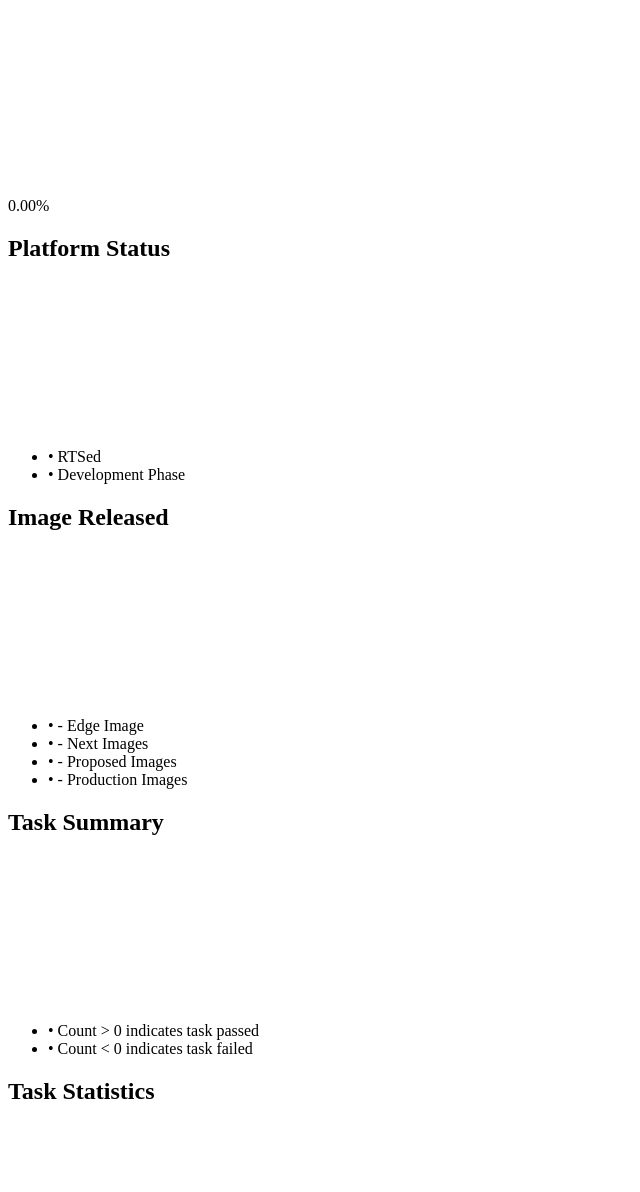
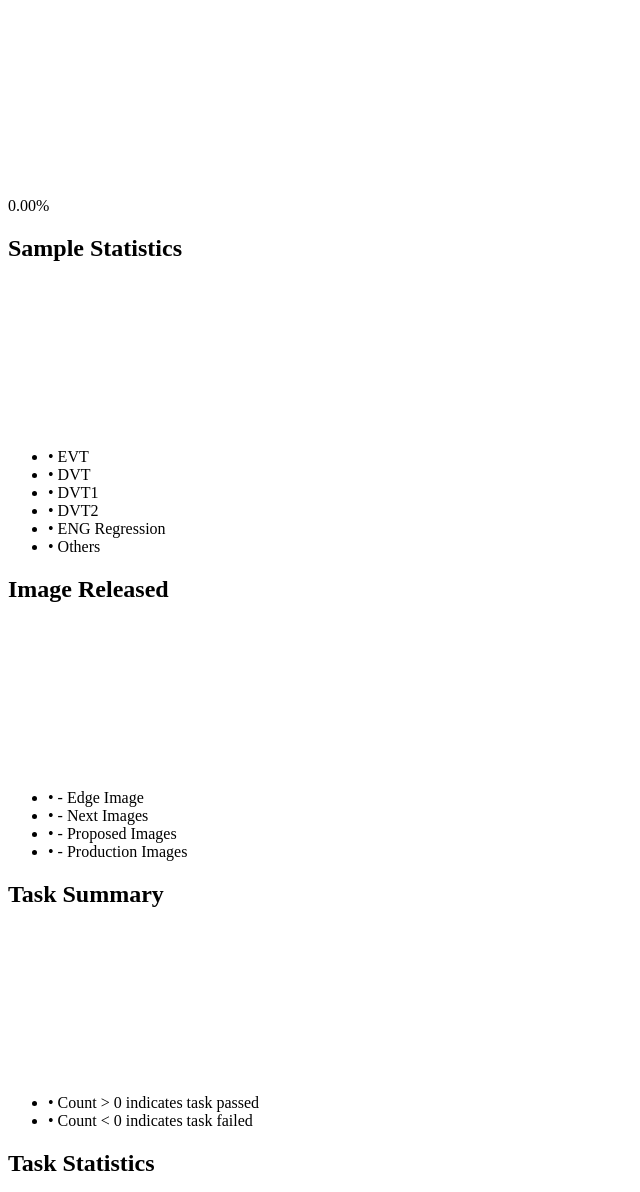
Before and after one commit to BabyKnight/mirror, a Django app: page /index/dashboard/ in a window 1280 px wide. Shown: the part 5308-6500 px from the top of the page, without its empty margins (0-640 px from the left). Run offline with Django 5.2, Linux system fonts and the light colour scheme; data that the repository does not hold is empty; a map, chart or similar area stays blank.

Commit message:
add build phase for sample model, update api for sample st charts

```diff
--- a/mirror/core/api.py
+++ b/mirror/core/api.py
@@ -90,7 +90,7 @@ def charts_data(request, chart_type):
     """
     api for frontend request of chart data
     Availble chart type:
-        - platform
+        - sample_statistics
         - image
         - task_result_sum
         - task_st_this_week
--- a/mirror/core/templates/dashboard.html
+++ b/mirror/core/templates/dashboard.html
@@ -25,12 +25,16 @@
 
 <!-- Charts -->
 <div class="grid grid-cols-1 md:grid-cols-3 gap-4 mb-6">
-    <div class="bg-white rounded-lg shadow-md p-6 col-span-1">
-        <h2 class="text-xl font-semibold mb-4">Platform Status</h2>
-        <canvas id="platformStatusChart" class="w-full h-48"></canvas>
+    <div class="relative bg-white rounded-lg shadow-md p-6 col-span-1">
+        <h2 class="text-xl font-semibold mb-4">Sample Statistics</h2>
+        <canvas id="sampleStChart" class="w-1/2 h-24"></canvas>
         <ul class="mt-4 space-y-2 text-sm text-gray-500">
-            <li><span class="text-green-500 font-bold">•</span> RTSed</li>
-            <li><span class="text-blue-500 font-bold">•</span> Development Phase</li>
+            <li><span class="text-red-400 font-bold">•</span> EVT</li>
+            <li><span class="text-yellow-400 font-bold">•</span> DVT</li>
+            <li><span class="text-green-500 font-bold">•</span> DVT1</li>
+            <li><span class="text-blue-700 font-bold">•</span> DVT2</li>
+            <li><span class="text-purple-800 font-bold">•</span> ENG Regression</li>
+            <li><span class="text-grey-500 font-bold">•</span> Others</li>
         </ul>
     </div>
 
--- a/mirror/core/utils.py
+++ b/mirror/core/utils.py
@@ -11,7 +11,7 @@ def get_chart_data(chart_type):
     """
     method to get chart data by chart type
     Availble chart type:
-        - platform
+        - sample_statistics
         - image
         - task_result_sum
         - task_st_this_week
@@ -106,9 +106,11 @@ def get_chart_data(chart_type):
             dataset[label.index(i['day'].strftime('%a'))] = i['count']
 
 
-    elif chart_type == 'platform':
-        pass
-
+    elif chart_type == 'sample_statistics':
+        dataset = {}
+        spl_phase_count = Sample.objects.values('build_phase').annotate(count=Count('build_phase')).order_by('build_phase')
+        for i in spl_phase_count:
+            dataset[i['build_phase']] = i['count']
 
     else:
         return {'msg': 'charts type error'}
```
Also changed, not shown: mirror/core/models.py (+13 -3 lines), mirror/core/templates/index.html (+50 -12 lines).
